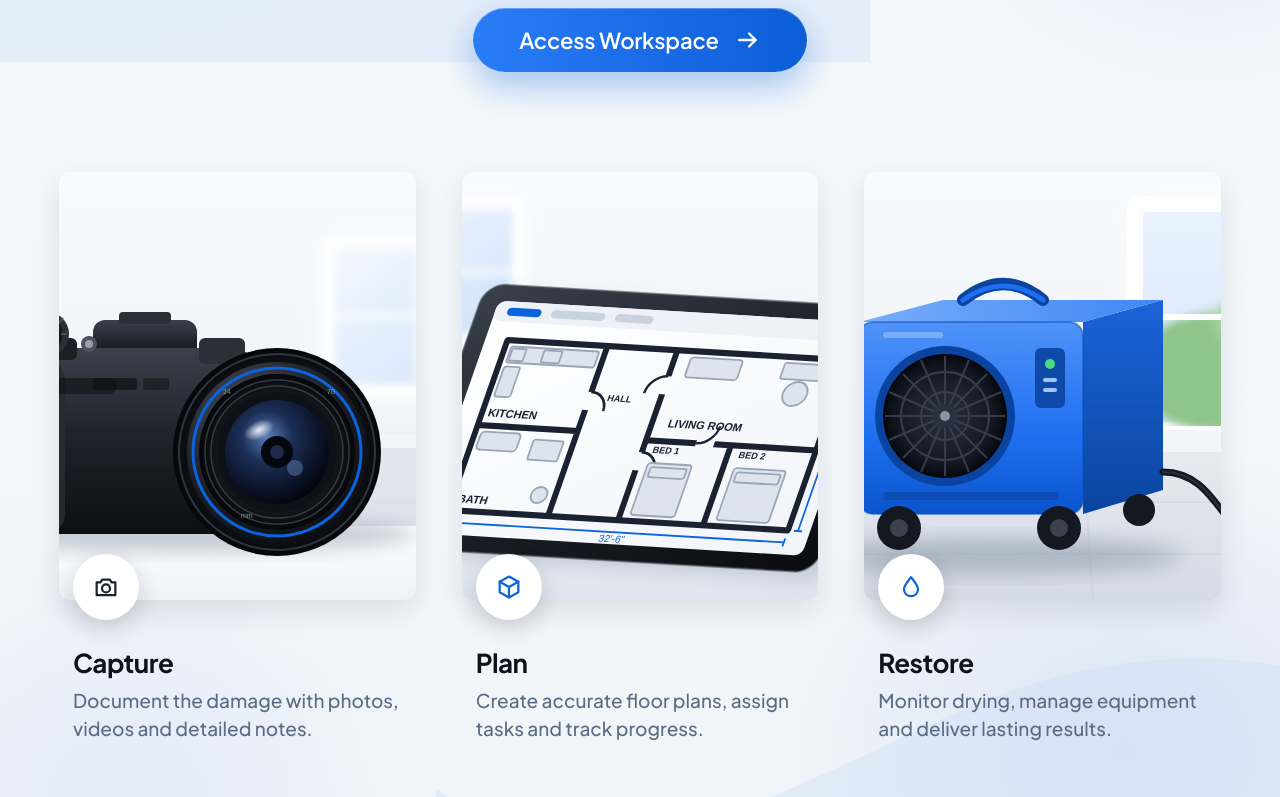
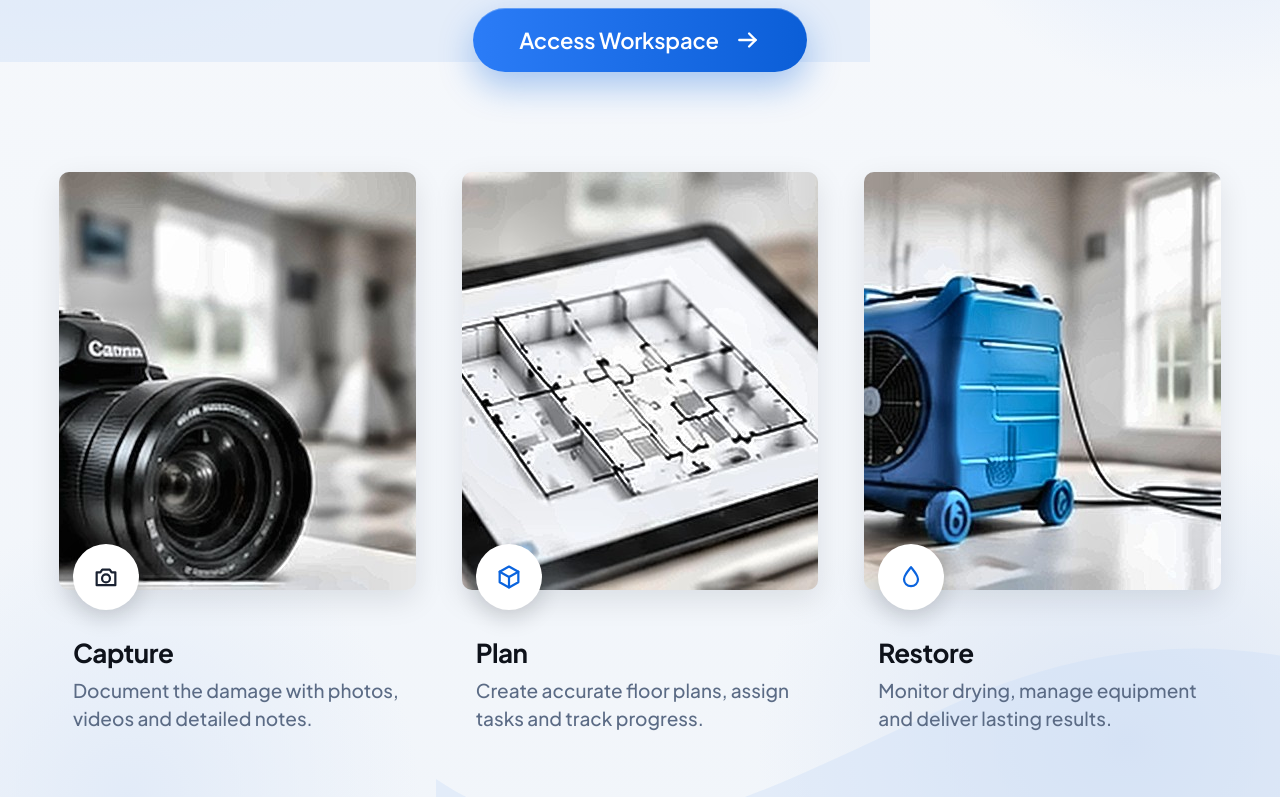
Before and after one commit to dilsar32-ops/scanova, a plain HTML site: page docs/index.html in a window 1280 px wide. Shown: the part 443-1240 px from the top of the page. Drawn offline with Linux system fonts and the light colour scheme.

Commit message:
Bienvenida: de vuelta a las fotos refinadas (las ilustraciones quedan en img/ por si acaso)
Co-Authored-By: Claude Fable 5.1 <noreply@anthropic.com>

```diff
--- a/docs/index.html
+++ b/docs/index.html
@@ -109,19 +109,19 @@ a{ color:inherit; text-decoration:none; }
 
   <section class="cards" id="features">
     <article class="card">
-      <div class="foto"><img src="img/capture.svg" alt="Camera on a table in a bright room being documented" width="760" height="428">
+      <div class="foto"><img src="img/capture.jpg" alt="Camera on a table in a bright room being documented" width="748" height="418">
         <span class="icono oscuro"><svg viewBox="0 0 24 24" aria-hidden="true"><path d="M4 8h3.2l1.6-2.4h6.4L16.8 8H20v11H4z"/><circle cx="12" cy="13.2" r="3.4"/></svg></span></div>
       <h2>Capture</h2>
       <p>Document the damage with photos, videos and detailed notes.</p>
     </article>
     <article class="card">
-      <div class="foto"><img src="img/plan.svg" alt="Tablet showing a floor plan" width="760" height="428">
+      <div class="foto"><img src="img/plan.jpg" alt="Tablet showing a floor plan" width="706" height="418">
         <span class="icono"><svg viewBox="0 0 24 24" aria-hidden="true"><path d="M12 3l8 4.5v9L12 21l-8-4.5v-9z"/><path d="M12 12l8-4.5M12 12L4 7.5M12 12v9"/></svg></span></div>
       <h2>Plan</h2>
       <p>Create accurate floor plans, assign tasks and track progress.</p>
     </article>
     <article class="card">
-      <div class="foto"><img src="img/restore.svg" alt="Blue air mover drying a bright room" width="760" height="428">
+      <div class="foto"><img src="img/restore.jpg" alt="Blue air mover drying a bright room" width="742" height="418">
         <span class="icono"><svg viewBox="0 0 24 24" aria-hidden="true"><path d="M12 3.5c3.2 4 6 7.2 6 10.4a6 6 0 0 1-12 0c0-3.2 2.8-6.4 6-10.4z"/></svg></span></div>
       <h2>Restore</h2>
       <p>Monitor drying, manage equipment and deliver lasting results.</p>
```
